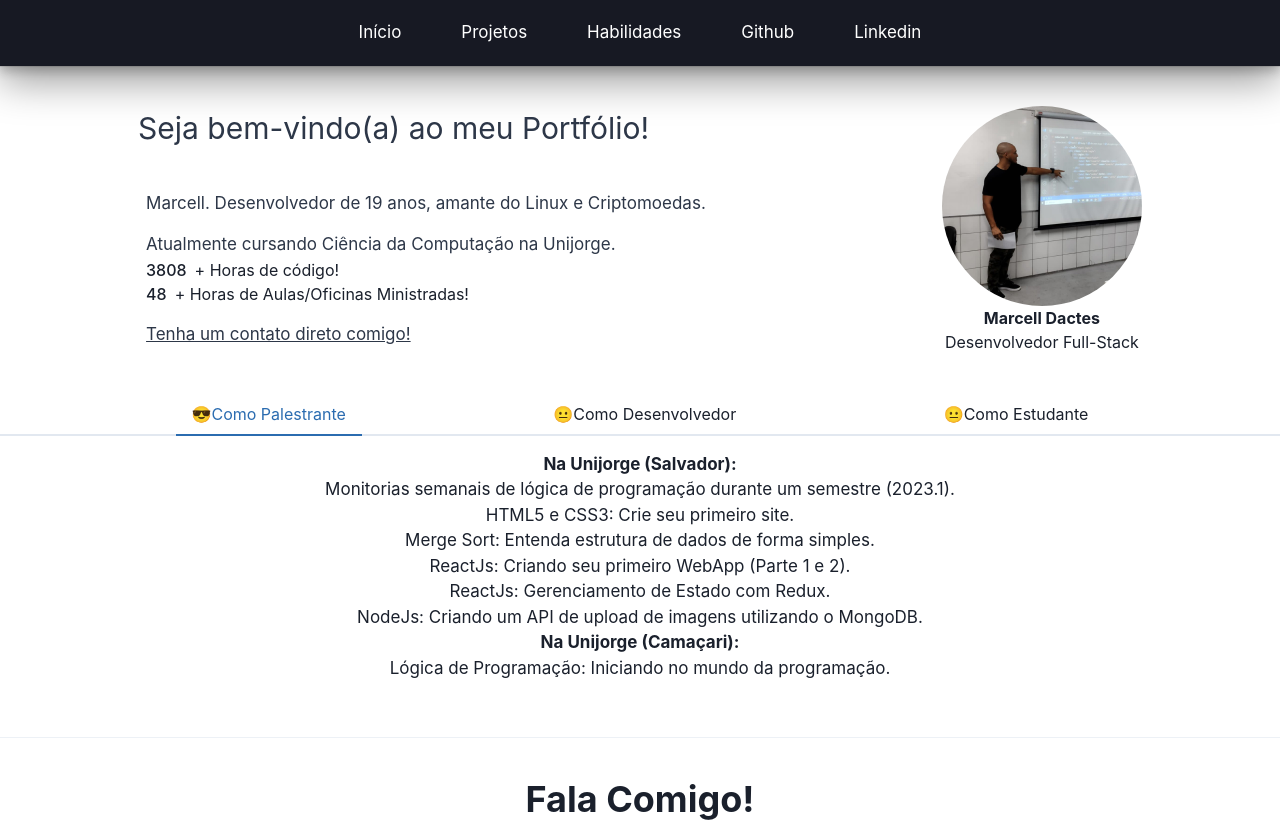
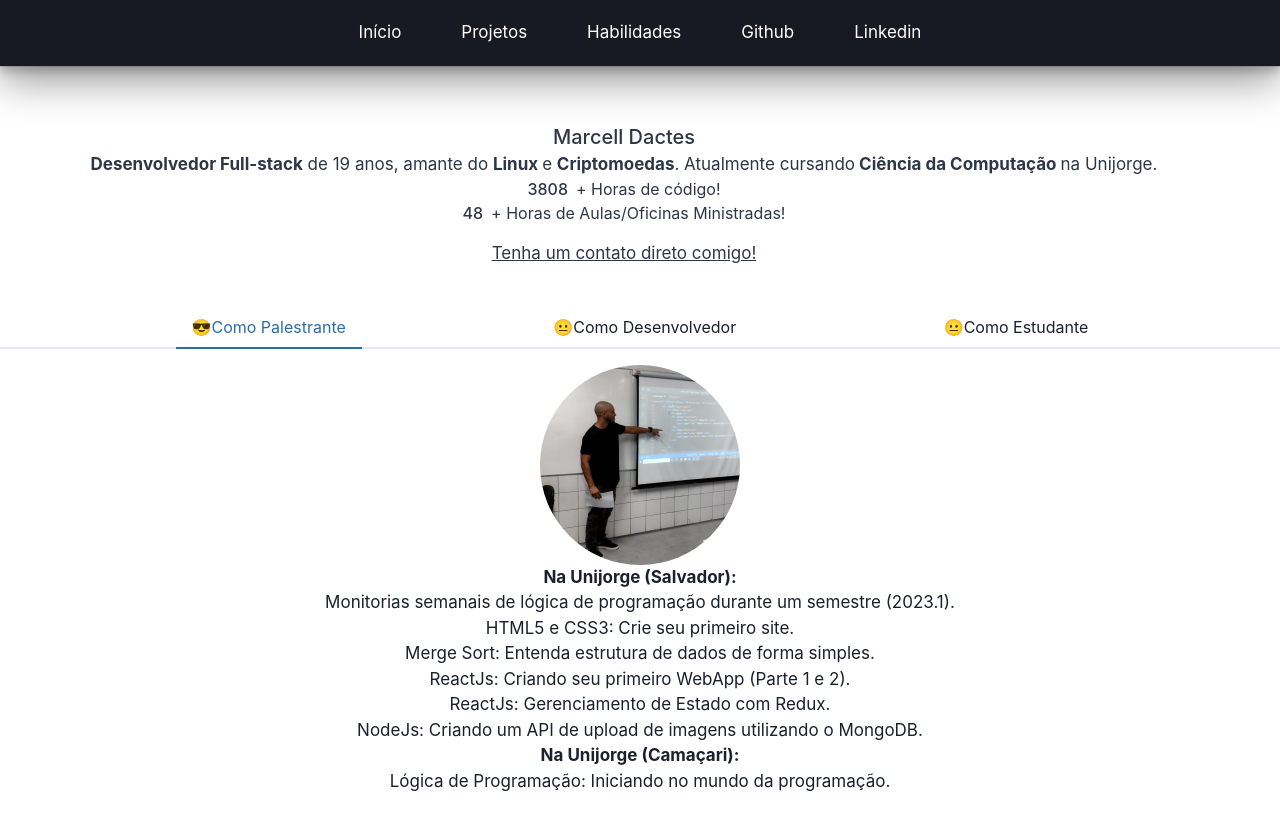
Before and after one commit to marcelldac/portfolio_v3, a React (Vite) app: page / in a window 1280 px wide. Shown: the top 822 px of the page. Built offline with nearby package versions, Linux system fonts and the light colour scheme.

Commit message:
feat: removes photo to main content and add to customtabs

```diff
--- a/src/components/CustomTabs.jsx
+++ b/src/components/CustomTabs.jsx
@@ -1,67 +1,110 @@
-import React from 'react';
+import React from "react";
 import {
   Button,
   Flex,
+  Image,
   TabList,
   TabPanel,
   TabPanels,
   Tabs,
   Text,
   useMultiStyleConfig,
-    useTab
-} from '@chakra-ui/react';
+  useTab,
+} from "@chakra-ui/react";
 
 const CustomTab = React.forwardRef((props, ref) => {
-    const tabProps = useTab({ ...props, ref })
-    const isSelected = !!tabProps['aria-selected']
-    const styles = useMultiStyleConfig('Tabs', tabProps)
+  const tabProps = useTab({ ...props, ref });
+  const isSelected = !!tabProps["aria-selected"];
+  const styles = useMultiStyleConfig("Tabs", tabProps);
 
   return (
-        <Button __css={styles.tab} {...tabProps} display='flex' >
-            {isSelected ? '😎' : '😐'}
+    <Button __css={styles.tab} {...tabProps} display="flex">
+      {isSelected ? "😎" : "😐"}
       {tabProps.children}
     </Button>
-    )
-})
+  );
+});
 
 export default function CustomTabs() {
   return (
-        <Tabs textAlign='center'>
-            <TabList display='flex' flexDirection='row' justifyContent={{base:'space-around', sm:'space-evenly'}}>
+    <Tabs textAlign="center">
+      <TabList
+        display="flex"
+        flexDirection="row"
+        justifyContent={{ base: "space-around", sm: "space-evenly" }}
+      >
         <CustomTab>Como Palestrante</CustomTab>
         <CustomTab>Como Desenvolvedor</CustomTab>
         <CustomTab>Como Estudante</CustomTab>
       </TabList>
       <TabPanels>
-                <TabPanel fontSize={17}>
-                    <Text as='b'>Na Unijorge (Salvador):</Text>
-                    <Text>Monitorias semanais de lógica de programação durante um semestre (2023.1).</Text>
+        <TabPanel
+          display="flex"
+          flexDirection="column"
+          alignItems="center"
+          fontSize={17}
+        >
+          <Image
+            src="./me.jpg"
+            borderRadius="full"
+            boxSize="200px"
+            fallbackSrc="https://via.placeholder.com/150"
+            objectFit="cover"
+          />
+          <Text as="b">Na Unijorge (Salvador):</Text>
+          <Text>
+            Monitorias semanais de lógica de programação durante um semestre
+            (2023.1).
+          </Text>
           <Text>HTML5 e CSS3: Crie seu primeiro site.</Text>
           <Text>Merge Sort: Entenda estrutura de dados de forma simples.</Text>
           <Text>ReactJs: Criando seu primeiro WebApp (Parte 1 e 2).</Text>
           <Text>ReactJs: Gerenciamento de Estado com Redux.</Text>
-                    <Text>NodeJs: Criando um API de upload de imagens utilizando o MongoDB.</Text>
-                    <Text as='b'>Na Unijorge (Camaçari):</Text>
+          <Text>
+            NodeJs: Criando um API de upload de imagens utilizando o MongoDB.
+          </Text>
+          <Text as="b">Na Unijorge (Camaçari):</Text>
           <Text>Lógica de Programação: Iniciando no mundo da programação.</Text>
         </TabPanel>
         <TabPanel fontSize={17}>
-                    <Text as='b'>Desenvolvedor Full-Stack</Text>
-                    <Text mb={2} mx={20}>Apaixonado por programação. Iniciei meus estudos na área por volta dos 14 anos com a linguagem <b>Python</b>. Hoje em dia, programo principalmente em <b>Javascript</b> utilizando seus frameworks <b>React</b> e <b>Node</b>. Entendo que a linguagem de programação é meramente uma ferramenta. O importante mesmo é a <b>Lógica!</b> Pensando nisso, tenho projetos também em outras linguagens de programação, como <b>C#</b>, <b>Java</b> e até mesmo o próprio Python.</Text>
-                    <Text>Algumas empresas que utilizam ou já utilizaram meus serviços:</Text>
-                    <Flex direction='column'>
-                        <Text as='b'>No Trânsito</Text>
-                        <Text as='b'>GoodVibe</Text>
-                        <Text as='b'>Learn More</Text>
+          <Text as="b">Desenvolvedor Full-Stack</Text>
+          <Text mb={2} mx={20}>
+            Apaixonado por programação. Iniciei meus estudos na área por volta
+            dos 14 anos com a linguagem <b>Python</b>. Hoje em dia, programo
+            principalmente em <b>Javascript</b> utilizando seus frameworks{" "}
+            <b>React</b> e <b>Node</b>. Entendo que a linguagem de programação é
+            meramente uma ferramenta. O importante mesmo é a <b>Lógica!</b>{" "}
+            Pensando nisso, tenho projetos também em outras linguagens de
+            programação, como <b>C#</b>, <b>Java</b> e até mesmo o próprio
+            Python.
+          </Text>
+          <Text>
+            Algumas empresas que utilizam ou já utilizaram meus serviços:
+          </Text>
+          <Flex direction="column">
+            <Text as="b">No Trânsito</Text>
+            <Text as="b">GoodVibe</Text>
+            <Text as="b">Learn More</Text>
           </Flex>
-
         </TabPanel>
         <TabPanel ml={2} fontSize={17}>
-                    <Text as='b'>Cientista da Computação! (quase)</Text>
-                    <Text>Graduando em Ciência da Computação, atualmente no 4° semestre.</Text>
-                    <Text>Ex-Monitor na Matéria de <b>Desenvolvimento Web.</b></Text>
-                    <Text mx={20}>Participante em iniciação científica sobre análise de dados usando <b>aprendizado de máquina</b>: Tive a oportunidade de me envolver na análise de dados, explorando o uso de machine learning para tornar o processo de análise mais eficiente. Utilizamos técnicas como <b>clustering</b> e <b>árvore de decisão</b> no desenvolvimento do projeto de pesquisa.</Text>
+          <Text as="b">Cientista da Computação! (quase)</Text>
+          <Text>
+            Graduando em Ciência da Computação, atualmente no 4° semestre.
+          </Text>
+          <Text>
+            Ex-Monitor na Matéria de <b>Desenvolvimento Web.</b>
+          </Text>
+          <Text mx={20}>
+            Participante em iniciação científica sobre análise de dados usando{" "}
+            <b>aprendizado de máquina</b>: Tive a oportunidade de me envolver na
+            análise de dados, explorando o uso de machine learning para tornar o
+            processo de análise mais eficiente. Utilizamos técnicas como{" "}
+            <b>clustering</b> e <b>árvore de decisão</b> no desenvolvimento do
+            projeto de pesquisa.
+          </Text>
         </TabPanel>
       </TabPanels>
     </Tabs>
-    )
+  );
 }
--- a/src/components/FastCounter.jsx
+++ b/src/components/FastCounter.jsx
@@ -12,7 +12,7 @@ export default function FastCounter(props) {
   }, []);
 
   return (
-    <Flex direction="row" ml={12}>
+    <Flex direction="row" ml={12} justify="center">
       <motion.h1
         color={props.color || "black"}
         style={{ fontWeight: 500, fontSize: 16 }}
--- a/src/pages/Home.jsx
+++ b/src/pages/Home.jsx
@@ -1,19 +1,11 @@
-import { Box, Text, Divider, Image, Flex } from "@chakra-ui/react";
+import { Box, Text, Divider, Flex } from "@chakra-ui/react";
 import { motion } from "framer-motion";
 
 import CustomTabs from "../components/CustomTabs";
 import Form from "../components/Form";
 import FastCounter from "../components/FastCounter";
 
-const Title = ({ children }) => {
-  return (
-    <Text fontSize="30" color="gray.700" m={10}>
-      {children}
-    </Text>
-  );
-};
-
-const Subtitle = ({ children, onClick, _hover, cursor, textDecoration }) => {
+const HText = ({ children, onClick, _hover, cursor, textDecoration }) => {
   return (
     <Text
       fontSize="17"
@@ -42,48 +34,37 @@ export default function Home() {
           ease: [0, 0.71, 0.2, 1.01],
         }}
       >
-        <Flex
-          direction={{ base: "column", sm: "row" }}
-          justifyContent="space-around"
-        >
-          <Box>
-            <Title>Seja bem-vindo(a) ao meu Portfólio!</Title>
-            <Subtitle>
-              Marcell. Desenvolvedor de 19 anos, amante do Linux e Criptomoedas.
-            </Subtitle>
-            <Subtitle>
-              Atualmente cursando Ciência da Computação na Unijorge.
-            </Subtitle>
+        <Flex direction={{ base: "column", sm: "row" }} justifyContent="center">
+          <Box /* fontSize="30" */ color="gray.700" m={10} textAlign="center">
+            <HText>
+              <Text fontSize={20} fontWeight={500}>
+                Marcell Dactes
+              </Text>
+              <b>Desenvolvedor Full-stack</b> de 19 anos, amante do{" "}
+              <b>Linux </b>e <b>Criptomoedas</b>. Atualmente cursando
+              <b> Ciência da Computação </b>
+              na Unijorge.
+            </HText>
             <FastCounter quantity={3808} text="+ Horas de código!" />
             <FastCounter
               quantity={48}
               text="+ Horas de Aulas/Oficinas Ministradas!"
             />
-            <Subtitle
+            <HText
               _hover={{ color: "blue.500" }}
               cursor="pointer"
               textDecoration="underline"
               onClick={() => window.scroll({ top: 900, behavior: "smooth" })}
             >
               Tenha um contato direto comigo!
-            </Subtitle>
+            </HText>
           </Box>
           <Box
             textAlign={{ base: "left", sm: "center" }}
             display="block"
             alignItems="center"
             m={10}
-          >
-            <Image
-              src="./me.jpg"
-              borderRadius="full"
-              boxSize="200px"
-              fallbackSrc="https://via.placeholder.com/150"
-              objectFit="cover"
-            />
-            <Text as="b">Marcell Dactes</Text>
-            <Text>Desenvolvedor Full-Stack</Text>
-          </Box>
+          ></Box>
         </Flex>
         <CustomTabs />
         <Divider my={10} />
```
Lines whose indentation alone changed are shown as unchanged.
